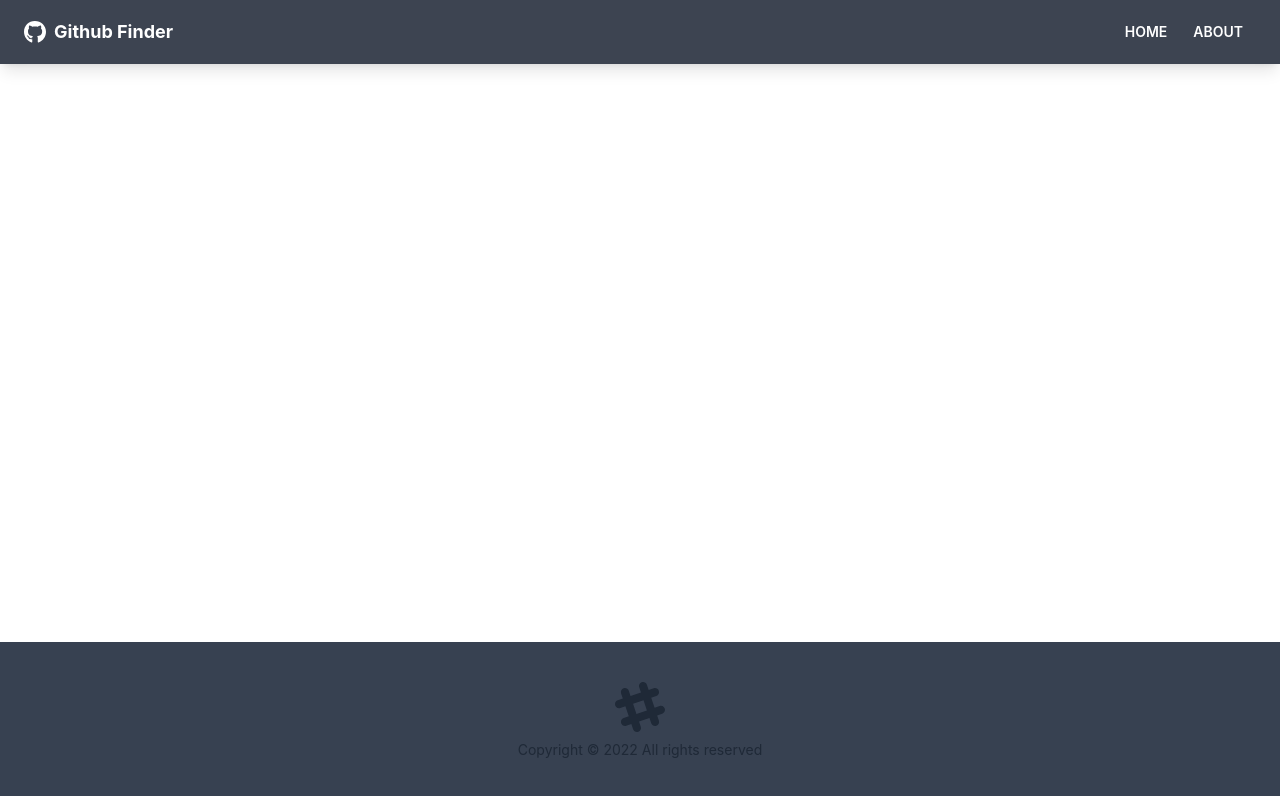
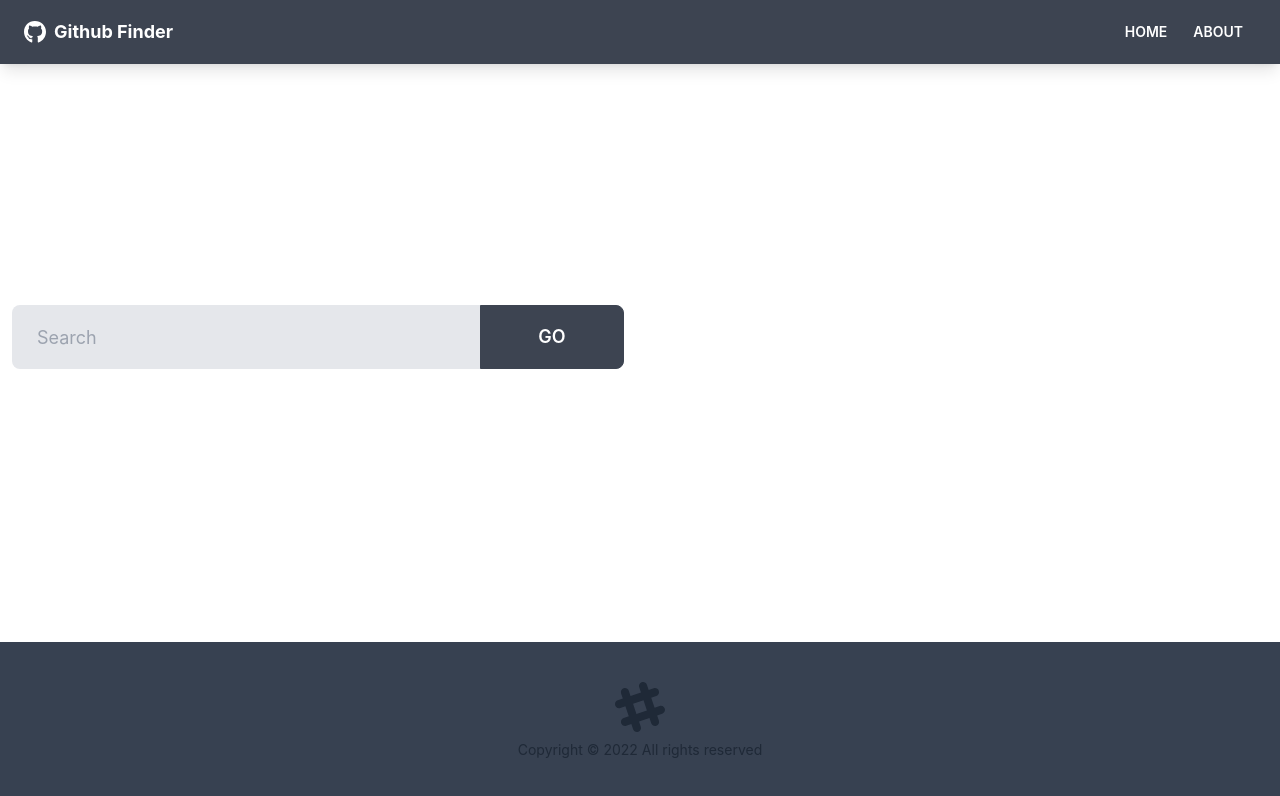
Before and after one commit to tamoorchatha/github_finder, a React (Create React App) app: page / in a window 1280 px wide. Shown: the top 796 px of the page. Built offline with nearby package versions, Linux system fonts and the light colour scheme.

Commit message:
UserResult component added with buttons

```diff
--- /dev/null
+++ b/src/components/users/UserSearch.jsx
@@ -0,0 +1,49 @@
+import {useState, useContext} from "react"
+
+import GithubContext from "../../context/github/GithubContext";
+
+function UserSearch() {
+
+    const [text, setText] = useState("");
+    const {users} = useContext(GithubContext)
+
+    function handleChange(e){
+        setText(e.target.value)
+    }
+
+    function handleSubmit(e){
+        e.preventDefault();
+
+        setText("")
+    }
+  return (
+    <div className="grid grid-cols-1 xl:grid-cols-2 md:grid-cols-2 mb-8 gap-8">
+        <div>
+            <form onSubmit={handleSubmit}>
+                <div className="form-control">
+                    <div className="relative">
+                        <input type="text" className="w-full pr-40 bg-gray-200 input input-lg text-black"
+                        placeholder="Search" onChange={handleChange}
+                        />
+                        <button
+                        type="submit"
+                        className="absolute top-0 right-0 rounded-l-none w-36 btn btn-lg">
+                            Go
+                        </button>
+                    </div>
+                </div>
+            </form>
+        </div>
+        {users.length > 0 && (
+            <div>
+            <button className="btn btn-ghost btn-lg">
+                Clear
+            </button>
+        </div>
+        )}
+
+    </div>
+  )
+}
+
+export default UserSearch
--- a/src/pages/Home.jsx
+++ b/src/pages/Home.jsx
@@ -1,10 +1,12 @@
 
 import UserResult from "../components/users/UserResult";
+import UserSearch from "../components/users/UserSearch";
 
 function Home() {
 
   return (
     <>
+        <UserSearch />
         <UserResult />
     </>
   )
```
